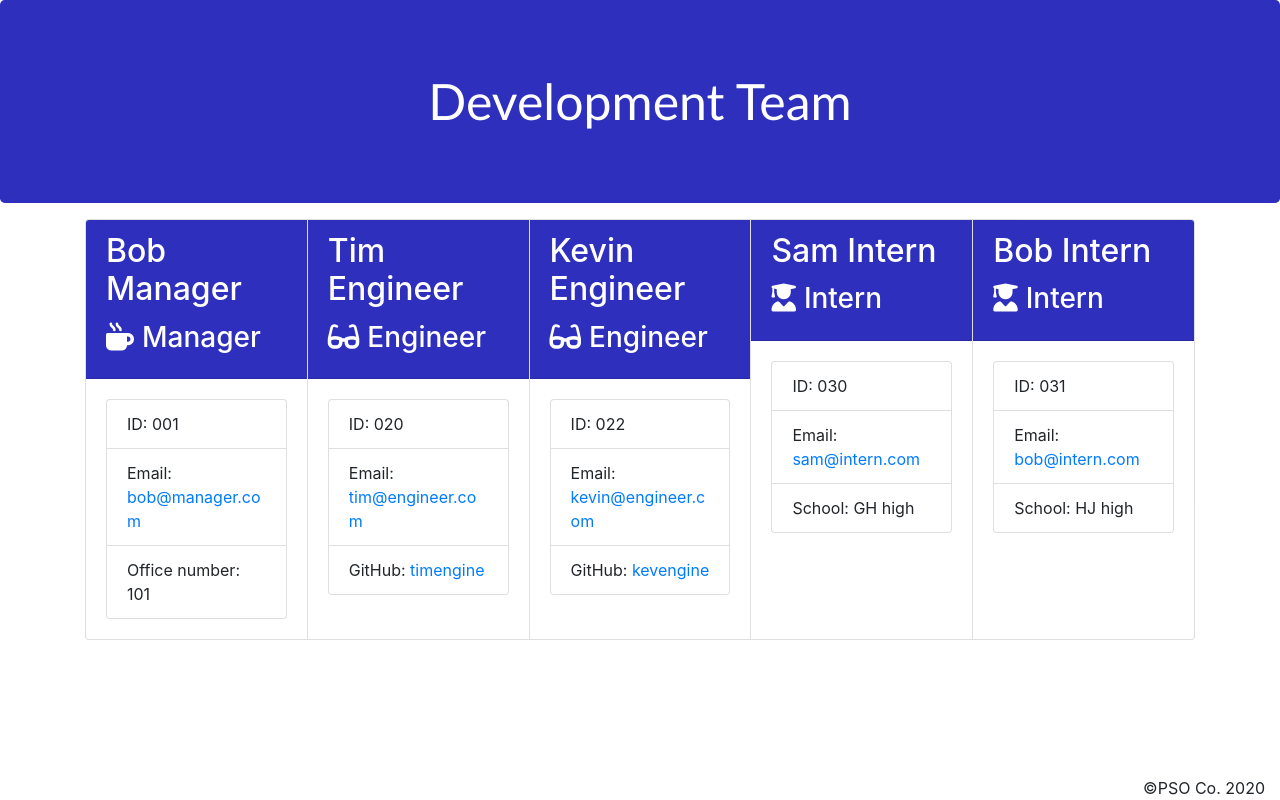
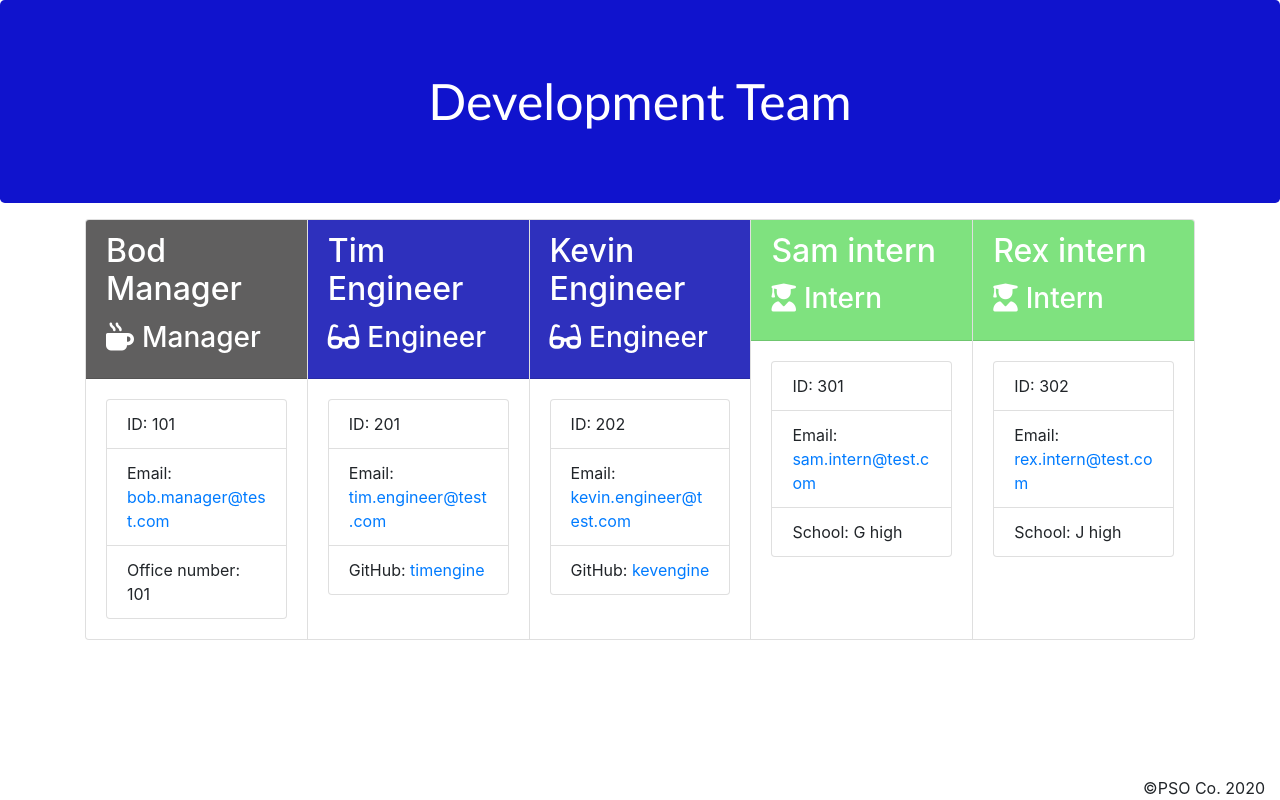
Before and after one commit to a1718367/TeamProfiler, a plain HTML site: page output/team.html in a window 1280 px wide. Drawn offline with nearby package versions, Linux system fonts and the light colour scheme.

Commit message:
colorcoded

```diff
--- a/app.js
+++ b/app.js
@@ -102,7 +102,7 @@ function empquestion(){
 }
 
 async function add(){
-    console.log("Start with Manager");
+    console.log("*** Start with Manager ***");
     const team = [];
     let role = "Manager";
     let newstaff;
--- a/output/team.html
+++ b/output/team.html
@@ -23,73 +23,74 @@
     <div class="container">
         <div class="row">
             <div class="team-area col-12 d-flex justify-content-center">
-                <div class="card-group">
+                <div class = "card-group">
                 <div class="card employee-card">
-    <div class="card-header">
-        <h2 class="card-title">Bob Manager</h2>
+    <div class="card-header manager">
+        <h2 class="card-title">Bod Manager</h2>
         <h3 class="card-title"><i class="fas fa-mug-hot mr-2"></i>Manager</h3>
     </div>
     <div class="card-body">
         <ul class="list-group">
-            <li class="list-group-item">ID: 001</li>
-            <li class="list-group-item">Email: <a href="mailto:bob@manager.com">bob@manager.com</a></li>
+            <li class="list-group-item">ID: 101</li>
+            <li class="list-group-item">Email: <a href="mailto:bob.manager@test.com">bob.manager@test.com</a></li>
             <li class="list-group-item">Office number: 101</li>
         </ul>
     </div>
 </div>
 <div class="card employee-card">
-    <div class="card-header">
+    <div class="card-header engineer">
         <h2 class="card-title">Tim Engineer</h2>
         <h3 class="card-title"><i class="fas fa-glasses mr-2"></i>Engineer</h3>
     </div>
     <div class="card-body">
         <ul class="list-group">
-            <li class="list-group-item">ID: 020</li>
-            <li class="list-group-item">Email: <a href="mailto:tim@engineer.com">tim@engineer.com</a></li>
+            <li class="list-group-item">ID: 201</li>
+            <li class="list-group-item">Email: <a href="mailto:tim.engineer@test.com">tim.engineer@test.com</a></li>
             <li class="list-group-item">GitHub: <a href="https://github.com/timengine" target="_blank" rel="noopener noreferrer">timengine</a></li>
         </ul>
     </div>
 </div>
 <div class="card employee-card">
-    <div class="card-header">
+    <div class="card-header engineer">
         <h2 class="card-title">Kevin Engineer</h2>
         <h3 class="card-title"><i class="fas fa-glasses mr-2"></i>Engineer</h3>
     </div>
     <div class="card-body">
         <ul class="list-group">
-            <li class="list-group-item">ID: 022</li>
-            <li class="list-group-item">Email: <a href="mailto:kevin@engineer.com">kevin@engineer.com</a></li>
+            <li class="list-group-item">ID: 202</li>
+            <li class="list-group-item">Email: <a href="mailto:kevin.engineer@test.com">kevin.engineer@test.com</a></li>
             <li class="list-group-item">GitHub: <a href="https://github.com/kevengine" target="_blank" rel="noopener noreferrer">kevengine</a></li>
         </ul>
     </div>
 </div>
 <div class="card employee-card">
-    <div class="card-header">
-        <h2 class="card-title">Sam Intern</h2>
+    <div class="card-header intern">
+        <h2 class="card-title">Sam intern</h2>
         <h3 class="card-title"><i class="fas fa-user-graduate mr-2"></i>Intern</h3>
     </div>
     <div class="card-body">
         <ul class="list-group">
-            <li class="list-group-item">ID: 030</li>
-            <li class="list-group-item">Email: <a href="mailto:sam@intern.com">sam@intern.com</a></li>
-            <li class="list-group-item">School: GH high</li>
+            <li class="list-group-item">ID: 301</li>
+            <li class="list-group-item">Email: <a href="mailto:sam.intern@test.com">sam.intern@test.com</a></li>
+            <li class="list-group-item">School: G high</li>
         </ul>
     </div>
 </div>
 <div class="card employee-card">
-    <div class="card-header">
-        <h2 class="card-title">Bob Intern</h2>
+    <div class="card-header intern">
+        <h2 class="card-title">Rex intern</h2>
         <h3 class="card-title"><i class="fas fa-user-graduate mr-2"></i>Intern</h3>
     </div>
     <div class="card-body">
         <ul class="list-group">
-            <li class="list-group-item">ID: 031</li>
-            <li class="list-group-item">Email: <a href="mailto:bob@intern.com">bob@intern.com</a></li>
-            <li class="list-group-item">School: HJ high</li>
+            <li class="list-group-item">ID: 302</li>
+            <li class="list-group-item">Email: <a href="mailto:rex.intern@test.com">rex.intern@test.com</a></li>
+            <li class="list-group-item">School: J high</li>
         </ul>
     </div>
 </div>
-</div>
+
+            </div>
             </div>
         </div>
     </div>
--- a/templates/style.css
+++ b/templates/style.css
@@ -1,9 +1,18 @@
 .card-header{
-    background-color: rgba(32, 35, 185, 0.938);
+
     color: white;
 }
+.manager{
+    background-color: rgba(26, 24, 24, 0.692);
+}
+.engineer{
+    background-color: rgba(32, 35, 185, 0.938);
+}
+.intern{
+    background-color: rgba(1, 197, 1, 0.5);
+}
 .jumbotron{
-    background-color: rgba(32, 35, 185, 0.938);
+    background-color: rgba(1, 4, 202, 0.938);
     color: white;
     font-family: 'Gill Sans', 'Gill Sans MT', Calibri, 'Trebuchet MS', sans-serif;
     font-size: 50px;
```
Also changed, not shown: templates/engineer.html (+1 -1 lines), templates/intern.html (+1 -1 lines), templates/manager.html (+1 -1 lines).
